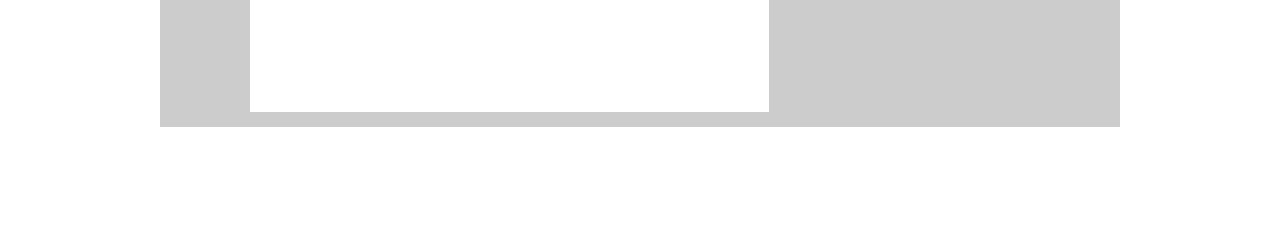
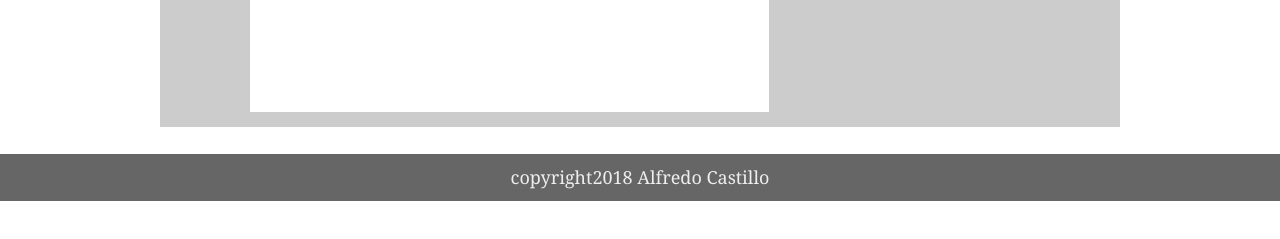
Before and after one commit to alfcastillo/HomeworkAssigmentOne, a plain HTML site: page portfolio.html in a window 1280 px wide. Shown: the part 423-662 px from the top of the page. Drawn offline with Linux system fonts and the light colour scheme.

Commit message:
Updates on 3 html files

```diff
--- a/portfolio.html
+++ b/portfolio.html
@@ -54,6 +54,8 @@
 
     </div>
      <br>
+
+     <footer>copyright2018 Alfredo Castillo</footer>
     </body>
 
 </html>
```
